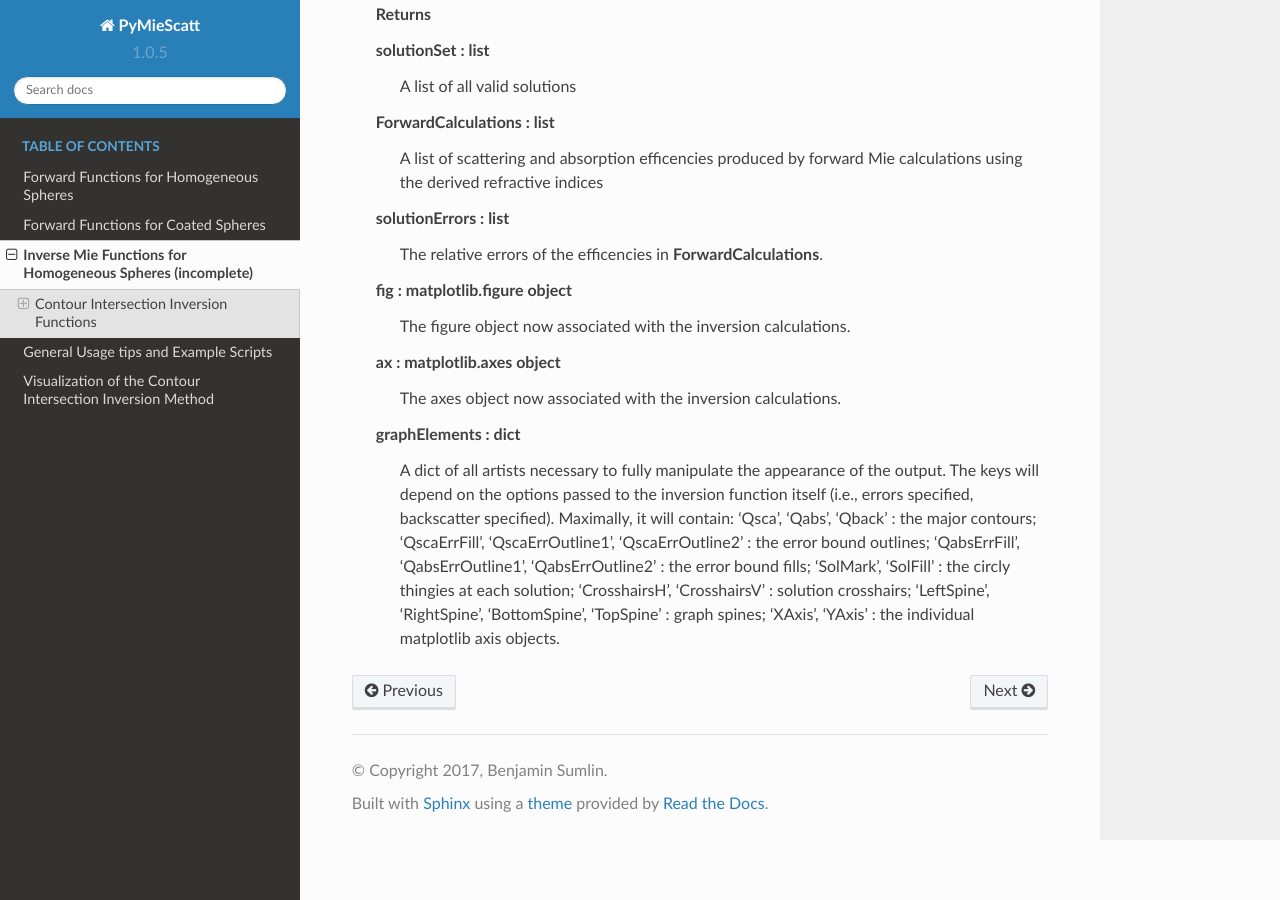
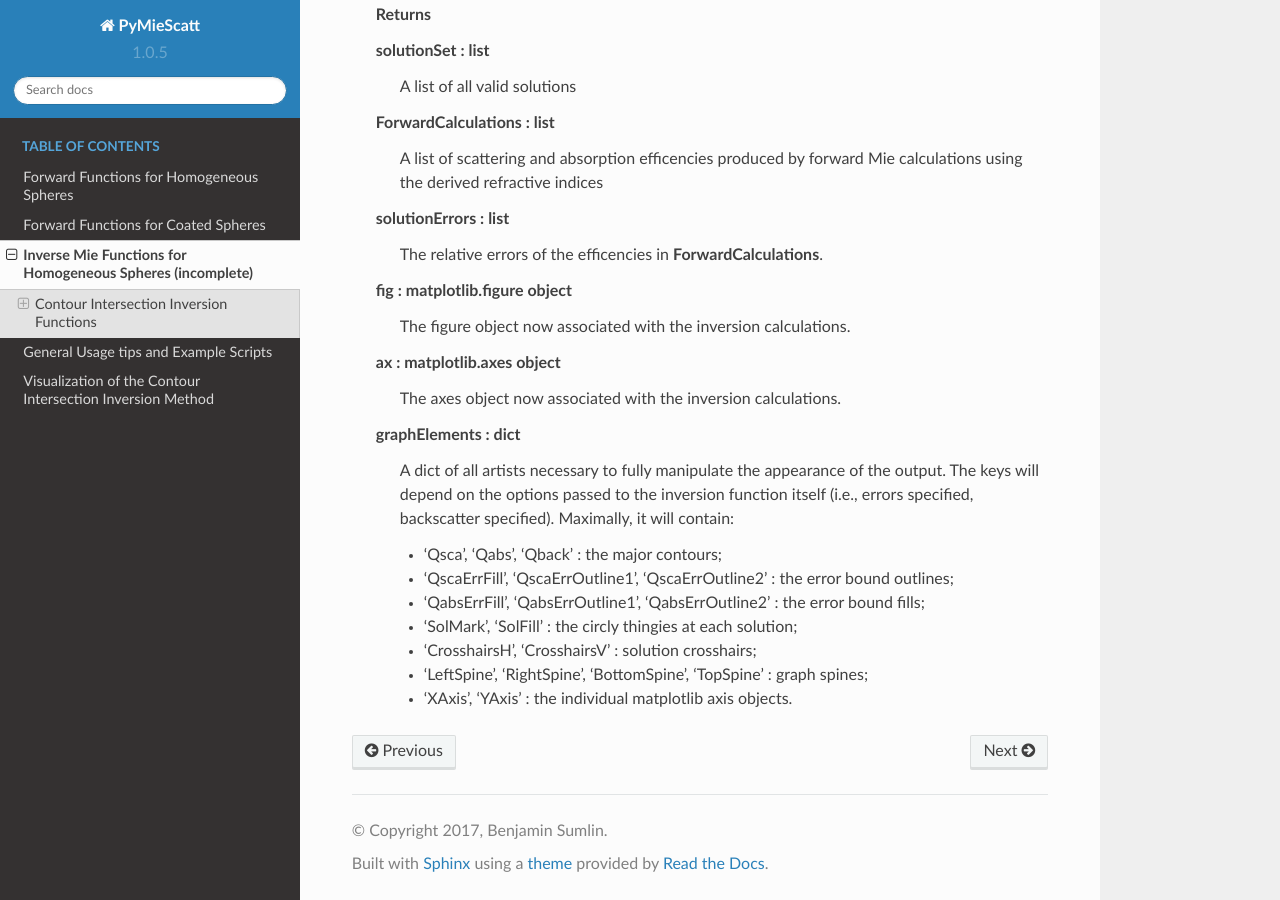
Before and after one commit to bsumlin/PyMieScatt, a Sphinx documentation site: the page built from docs/inverse.rst, in a window 1280 px wide and 900 px high, scrolled down 1722 px. Built offline with Sphinx 7.4.7 and the Read the Docs theme 2.0.0, drawn with Linux system fonts in a browser that asks for light colours; formulas are drawn with MathJax 3; pages that are not in the unit, such as notebooks, are missing from menus.

Commit message:
minor
docs

```diff
--- a/docs/inverse.rst
+++ b/docs/inverse.rst
@@ -57,10 +57,11 @@ For more details on the contour intersection inversion method, please see Sumlin
 	The axes object now associated with the inversion calculations.
    graphElements : dict
 	A dict of all artists necessary to fully manipulate the appearance of the output. The keys will depend on the options passed to the inversion function itself (i.e., errors specified, backscatter specified). Maximally, it will contain:
-	'Qsca', 'Qabs', 'Qback' : the major contours;
-	'QscaErrFill', 'QscaErrOutline1', 'QscaErrOutline2' : the error bound outlines;
-	'QabsErrFill', 'QabsErrOutline1', 'QabsErrOutline2' : the error bound fills;
-	'SolMark', 'SolFill' : the circly thingies at each solution;
-	'CrosshairsH', 'CrosshairsV' : solution crosshairs;
-	'LeftSpine', 'RightSpine', 'BottomSpine', 'TopSpine' : graph spines;
-	'XAxis', 'YAxis' : the individual matplotlib axis objects.
+
+	- 'Qsca', 'Qabs', 'Qback' : the major contours;
+	- 'QscaErrFill', 'QscaErrOutline1', 'QscaErrOutline2' : the error bound outlines;
+	- 'QabsErrFill', 'QabsErrOutline1', 'QabsErrOutline2' : the error bound fills;
+	- 'SolMark', 'SolFill' : the circly thingies at each solution;
+	- 'CrosshairsH', 'CrosshairsV' : solution crosshairs;
+	- 'LeftSpine', 'RightSpine', 'BottomSpine', 'TopSpine' : graph spines;
+	- 'XAxis', 'YAxis' : the individual matplotlib axis objects.
```
